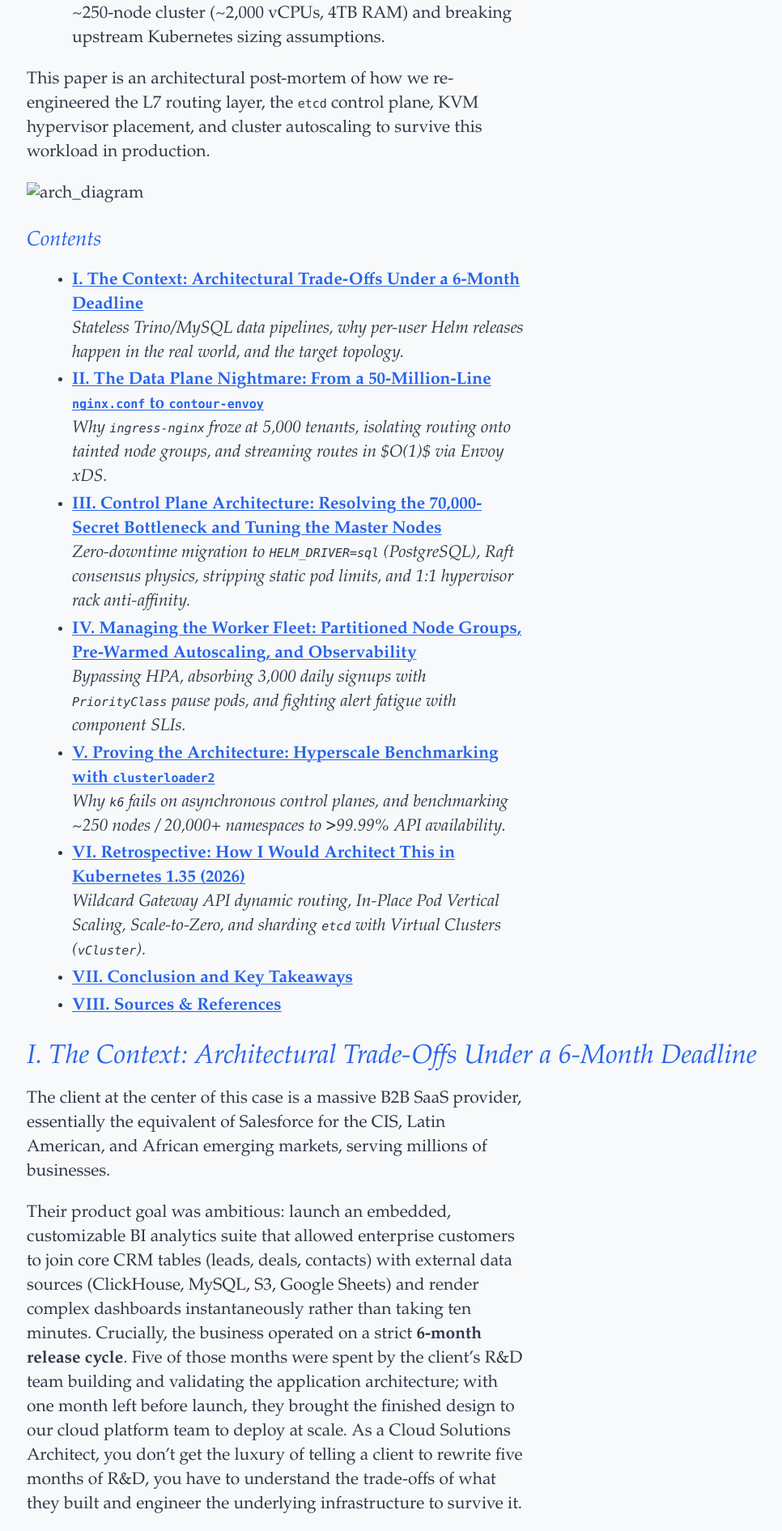
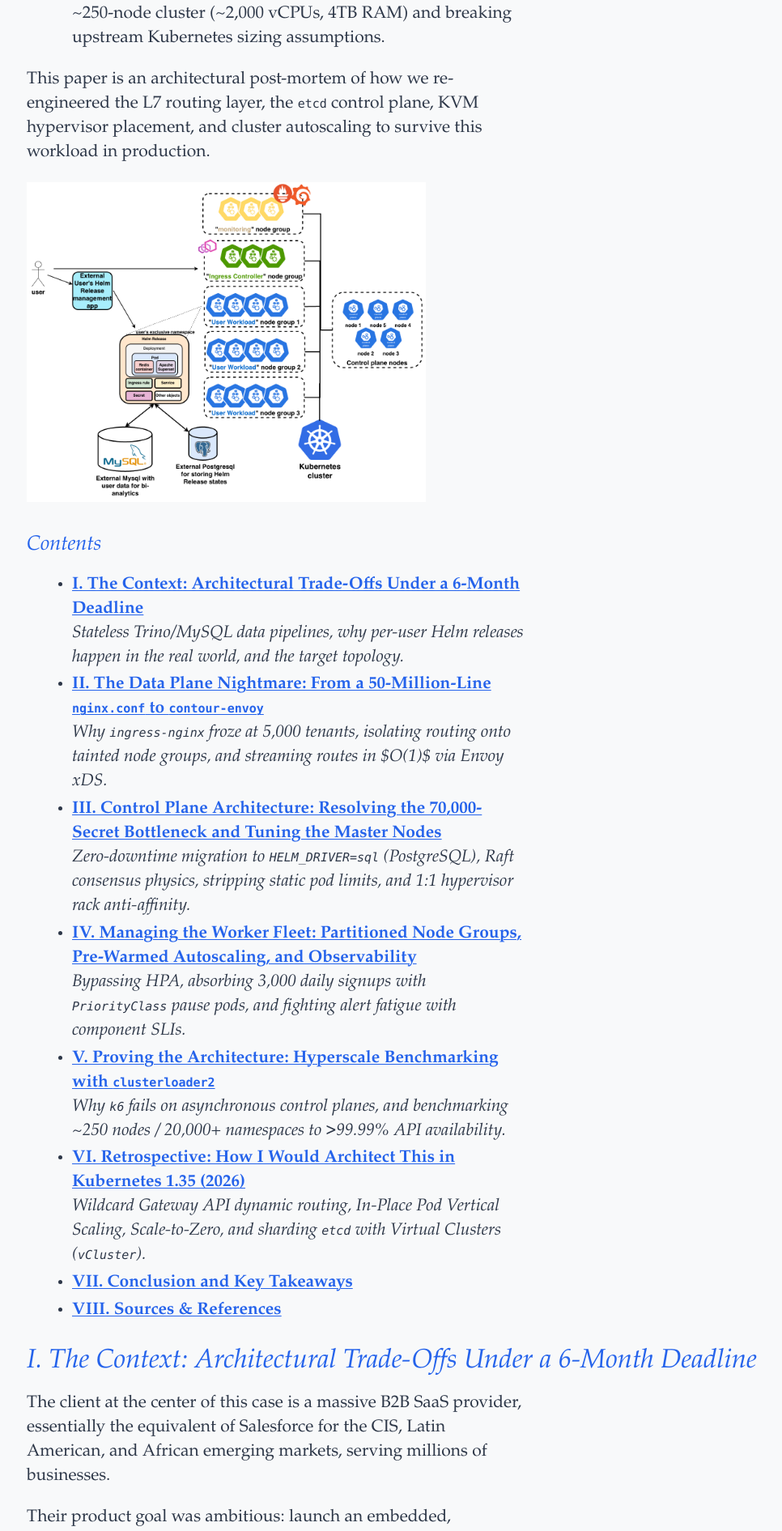
Before and after one commit to IlyaNyrkov/IlyaNyrkov.github.io, a Jekyll site: the page built from _posts/2026-10-15-surviving-150k-kubernetes.md, in a window 1280 px wide. Shown: the part 1309-3200 px from the top of the page at 81% size, without its empty margins (127-1093 px from the left). Built offline with Jekyll 4.4.1, drawn with Linux system fonts in a browser that asks for light colours; some web fonts are replaced.

Commit message:
fixed img addresses

```diff
--- a/_posts/2026-10-15-surviving-150k-kubernetes.md
+++ b/_posts/2026-10-15-surviving-150k-kubernetes.md
@@ -15,7 +15,7 @@
 
 <div style="page-break-after: always;"></div>
 
-<img src="../assets/img/2026-10-25-150k-kubernetes/arch_diagram.png" alt="arch_diagram" style="width: 80%; height: auto;">
+<img src="/assets/img/2026-10-25-150k-kubernetes/arch_diagram.png" alt="arch_diagram" style="width: 80%; height: auto;">
 
 ### Contents
 
@@ -89,7 +89,7 @@
 
 To stabilize the platform without forcing the client to rewrite their application mid-launch, we re-engineered the cluster into the segmented, high-throughput architecture shown below.
 
-<img src="../assets/img/2026-10-25-150k-kubernetes/arch_diagram_numbered.png" alt="diagram" style="width: 100%; height: auto;">
+<img src="/assets/img/2026-10-25-150k-kubernetes/arch_diagram_numbered.png" alt="diagram" style="width: 100%; height: auto;">
 
 
 Here is how the end-state architecture operates from left to right, following the numbered components on the diagram:
@@ -107,7 +107,7 @@
 
 ## <a id="ii-dataplane"></a>II. The Data Plane Nightmare: From a 50-Million-Line nginx.conf to contour-envoy
 
-<img src="../assets/img/2026-10-25-150k-kubernetes/ingress-migration.png" alt="ingress" style="width: 20%; height: auto;">
+<img src="/assets/img/2026-10-25-150k-kubernetes/ingress-migration.png" alt="ingress" style="width: 20%; height: auto;">
 
 
 When the client originally designed their platform for an expected 20 to 30 new tenants per day, choosing the default **`ingress-nginx`** controller was the most rational engineering decision available.
@@ -176,7 +176,7 @@
 
 ### 1. Offloading 70,000 Helm Secrets to External PostgreSQL
 
-<img src="../assets/img/2026-10-25-150k-kubernetes/helm_secret_storage.png" alt="helm" style="width: 60%; height: auto;">
+<img src="/assets/img/2026-10-25-150k-kubernetes/helm_secret_storage.png" alt="helm" style="width: 60%; height: auto;">
 
 In a standard Kubernetes environment, Helm v3 defaults to storing release metadata inside the cluster itself (`HELM_DRIVER=secret`). Every time `helm install` or `helm upgrade` is executed, Helm serializes the rendered chart templates, values, and state into a gzipped, base64-encoded JSON blob and writes it as a Kubernetes `Secret` (`type: helm.sh/release.v1`). Crucially, to enable instant rollbacks (`helm rollback`) and A/B version testing, Helm retains up to 10 historical release revisions per deployment by default.
 
@@ -223,7 +223,7 @@
 
 ### 4. Engineering "Bare-Metal" Isolation on OpenStack/KVM
 
-![](../assets/img/2026-10-25-150k-kubernetes/dedicated_controlplane.png)
+![](/assets/img/2026-10-25-150k-kubernetes/dedicated_controlplane.png)
 
 Because OpenStack Magnum provisions Kubernetes nodes as Nova virtual machines rather than raw physical servers, we had to eliminate the "virtualization tax" on the hypervisor layer to give our 7 master VMs bare-metal performance and fault tolerance.
 
@@ -236,7 +236,7 @@
 
 ## <a id="iv-managing"></a>IV. Managing the Worker Fleet: Partitioned Node Groups, Pre-Warmed Autoscaling, and Observability
 
-<img src="../assets/img/2026-10-25-150k-kubernetes/worker_node_group.png" alt="nonitor" style="width: 60%; height: auto;">
+<img src="/assets/img/2026-10-25-150k-kubernetes/worker_node_group.png" alt="nonitor" style="width: 60%; height: auto;">
 
 While the control plane and L7 ingress required architectural changes to handle metadata volume, the worker fleet faced a different challenge: **burst capacity provisioning and bin-packing efficiency**.
 
@@ -266,7 +266,7 @@
 
 ### 3. Isolating the "Brains" of Observability & Fighting Alert Fatigue
 
-<img src="../assets/img/2026-10-25-150k-kubernetes/monitoring_node_group.png" alt="nonitor" style="width: 30%; height: auto;">
+<img src="/assets/img/2026-10-25-150k-kubernetes/monitoring_node_group.png" alt="nonitor" style="width: 30%; height: auto;">
 
 Monitoring a 250-node cluster requires separating **metric collection** from **metric ingestion and alerting**. To collect host-level telemetry across the fleet, lightweight agents (`prometheus-node-exporter` and `kubelet`/`cAdvisor`) must run on every single control-plane and worker node via DaemonSets. However, the heavy stateful "brains" of the monitoring stack, the **Prometheus TSDB server, Grafana, and Alertmanager**, require strict isolation.
 
```
